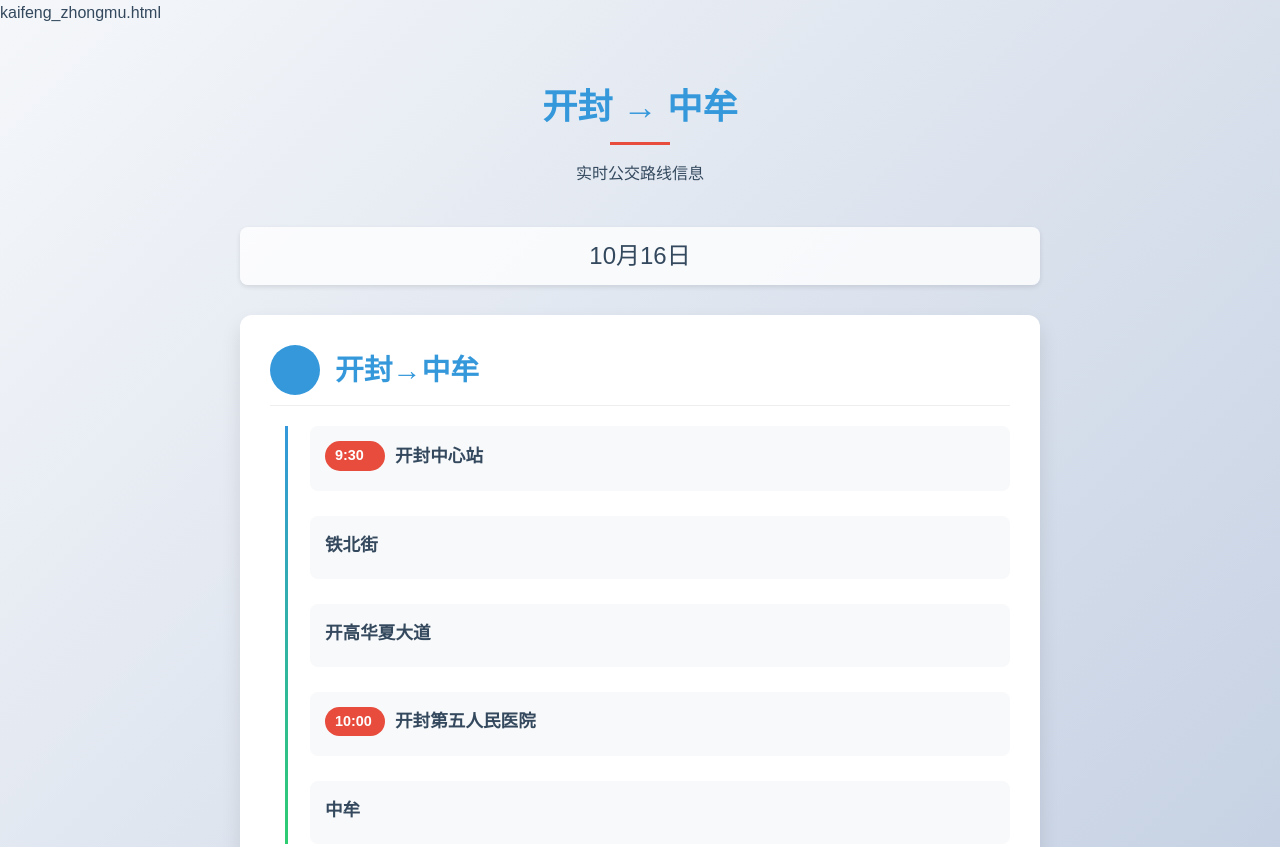
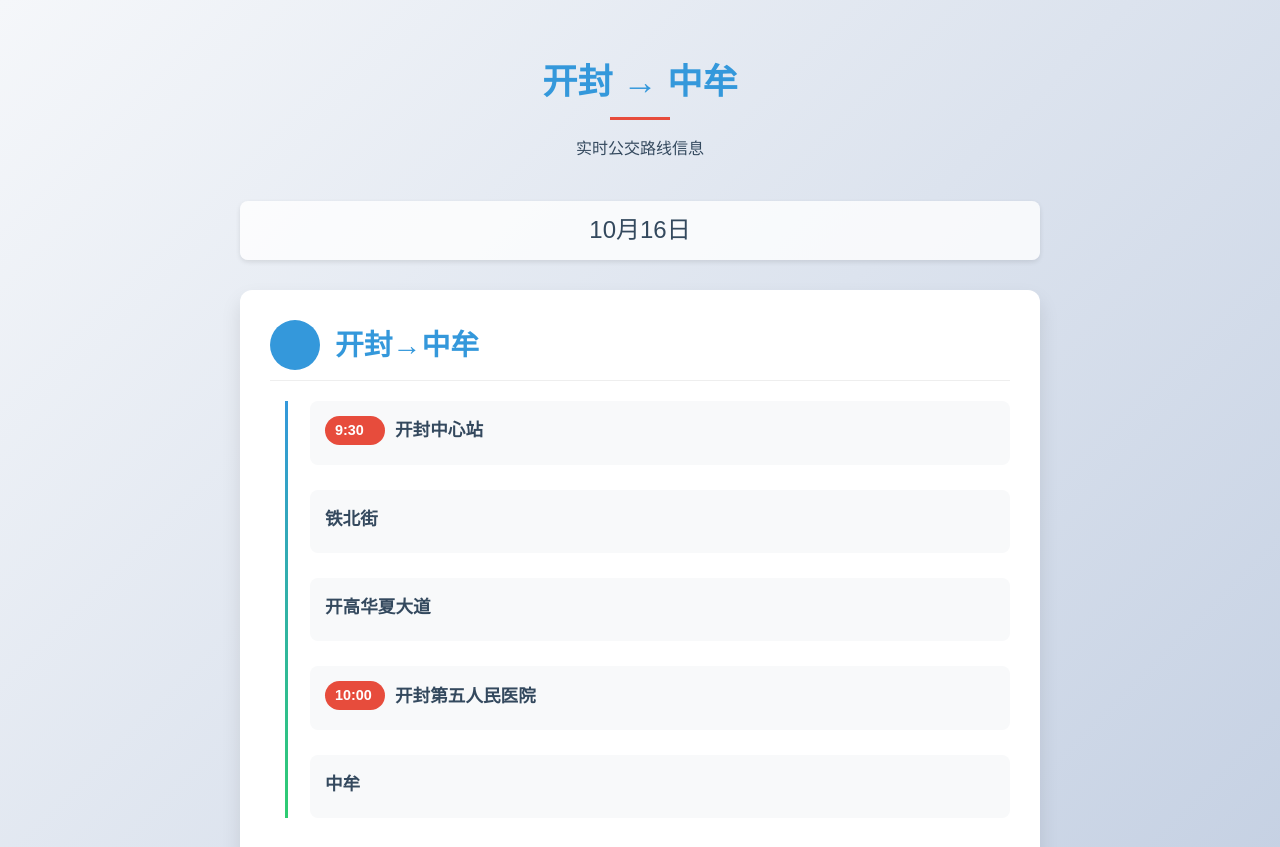
Before and after one commit to lemon2003/mycartime, a plain HTML site: page 2.html in a window 1280 px wide. Shown: the top 847 px of the page. Drawn offline with Linux system fonts and the light colour scheme.

Commit message:
Update 2.html

````diff
--- a/2.html
+++ b/2.html
@@ -1,6 +1,5 @@
 <yb_canvas uuid="a38dc0c3-38ab-4ca0-9924-e9b81b1d2db6" mversion="11" type="code" subtype="single">
   <title>开封到中牟路线</title>
-  <filename>kaifeng_zhongmu.html</filename>
   <yb_code lang="html"><![CDATA[  ```html
 <!DOCTYPE html>
 <html lang="zh-CN">
@@ -276,4 +275,5 @@
         </footer>
     </div>
 </body>
+
 </html>
````
